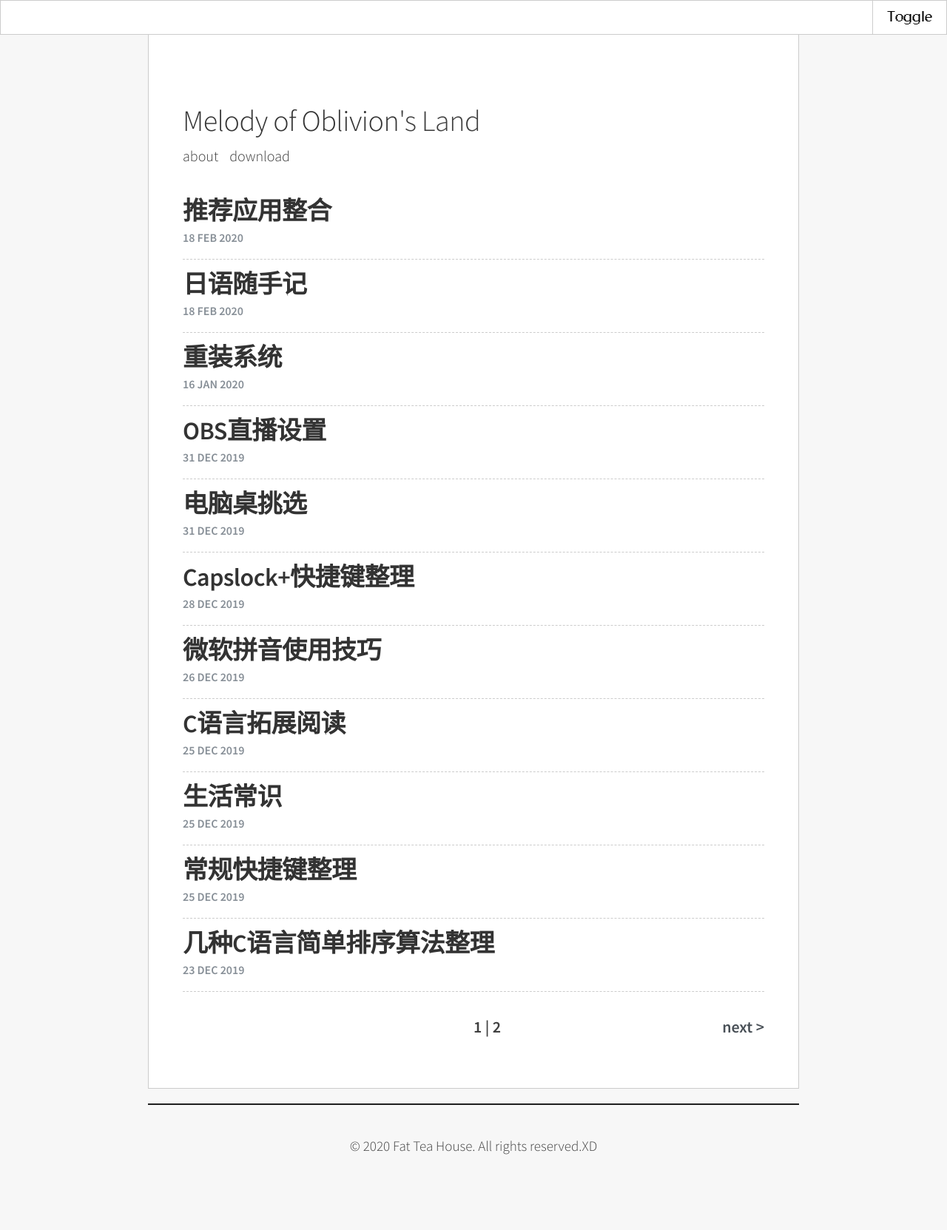
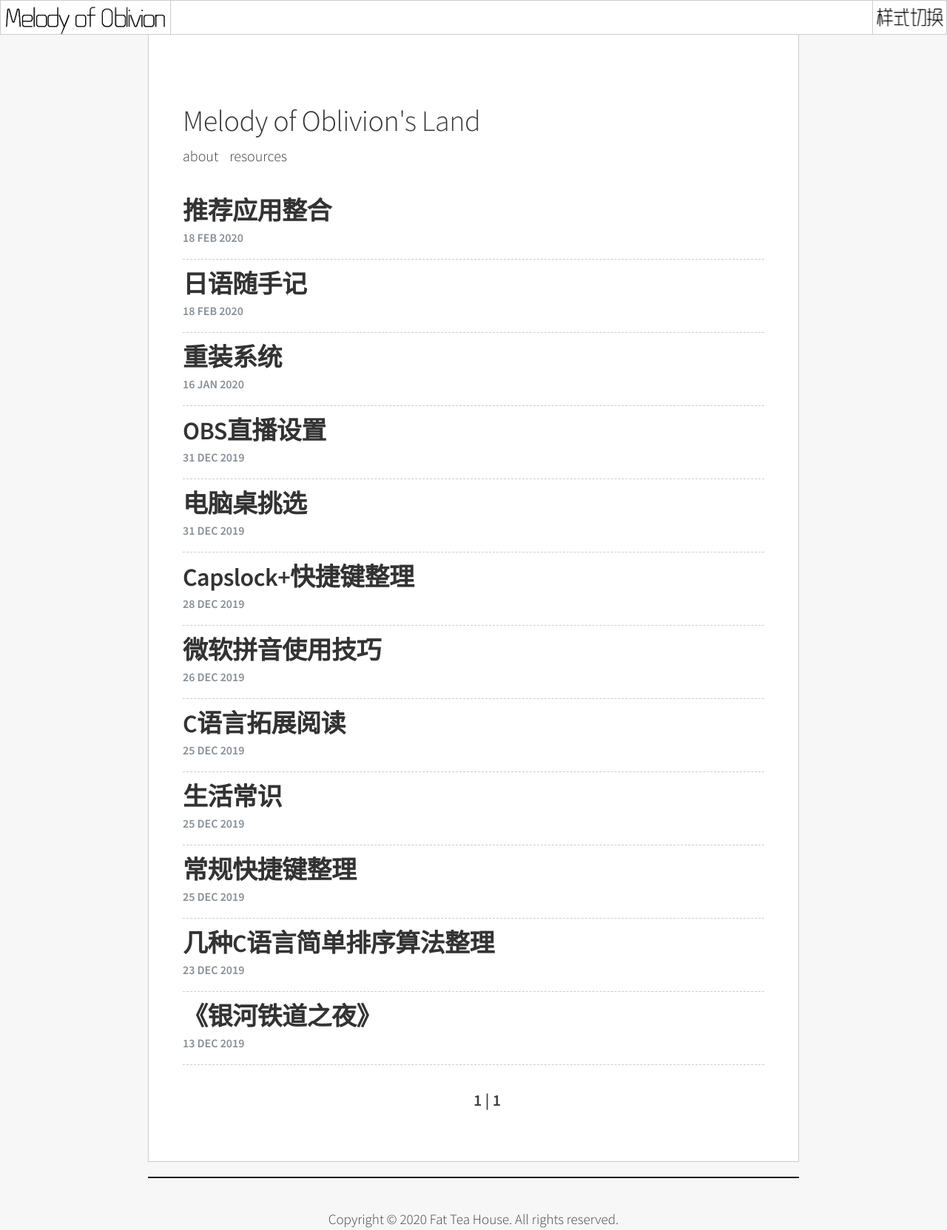
Before and after one commit to Melody-of-Oblivion/Melody-of-Oblivion.github.io, a Jekyll site: the page built from index.html, in a window 1280 px wide. Shown: the whole page at 74% size. Built offline with Jekyll 4.4.1, drawn with Linux system fonts in a browser that asks for light colours; the list of posts is cut into pages by our own code; comment, search, counter and statistics services are not loaded; before the commit the page ends 1564 px from its top, so only the background shows below that.

Commit message:
upload changes
build ver1.2.1

```diff
--- a/_config.yml
+++ b/_config.yml
@@ -18,7 +18,7 @@ baseurl:            ""
 permalink:          /:year-:month-:day/:title/
 
 # Pagination
-paginate:           11
+paginate:           12
 paginate_path:      /page:num/
 
 # Markdown
@@ -31,9 +31,9 @@ nav:
   - name:           "About"
     remote:         false
     localpath:      "about"
-  - name:           "Download"
+  - name:           "Resources"
     remote:         false
-    localpath:      "download"
+    localpath:      "resources"
 
 # Sass
 sass:
--- a/_includes/footer.html
+++ b/_includes/footer.html
@@ -1,6 +1,6 @@
 <div class="footer">
     <hr />
     <div>
-        © {{ site.copyright.year }} {{ site.copyright.name }}. All rights reserved.XD
+        Copyright © {{ site.copyright.year }} {{ site.copyright.name }}. All rights reserved.
     </div>
 </div>
--- a/_includes/func.html
+++ b/_includes/func.html
@@ -1,5 +1,6 @@
 <div class="toptb" >
     <a class="cssmenu" onmouseover=$(".csstoggle").fadeIn(200); onmouseout=$(".csstoggle").fadeOut(50);></a>
+    <a class="tomain" href="/"></a>
 </div>
 <div class="csstoggle" style="display: none" onmouseover=$(".csstoggle").fadeIn(50); onmouseout=$(".csstoggle").fadeOut(200);>
     <a class="csstoggle-btn1" onclick="btn1();" title="点击切换到样式1"></a>
--- a/_includes/head.html
+++ b/_includes/head.html
@@ -1,4 +1,5 @@
 <head>
+{% seo %}
 <meta charset="utf-8">
 <meta name="viewport" content="width=device-width, initial-scale=1">
 <title>{% if page.title %}{{ page.title }}{% else %}{{ site.name }}{% endif %}</title>
--- a/assets/css/style.scss
+++ b/assets/css/style.scss
@@ -1,7 +1,6 @@
 ---
 sitemap: false
 ---
-
 * {
   -webkit-box-sizing: border-box;
      -moz-box-sizing: border-box;
@@ -268,7 +267,7 @@ tbody tr:nth-child(odd) th {
 
 .container {
   max-width: 44rem;
-  padding: 3.5rem 1.3rem 2.5rem;
+  padding: 4rem 1.3rem 2.5rem;
   margin-left:  auto;
   margin-right: auto;
 
@@ -419,8 +418,24 @@ tbody tr:nth-child(odd) th {
   zoom: 1;
 }
 
+.tomain {
+  left: 0px;
+  top: 0px;
+  height: 45px;
+  width: 100px;
+  background-image: url(../img/mainbt-s.png);
+  background-repeat: no-repeat;
+  position: absolute;
+  border-right: 1px solid #ccc;
+
+  @media (min-width: 38rem){
+    background-image: url(../img/mainbt-l.png);
+    width: 230px;
+  }
+}
+
 .cssmenu {
-    background-image: url(../img/t1.png);
+    background-image: url(../img/to.png);
     background-position: center;
     background-repeat: no-repeat;
     position: absolute;
@@ -438,7 +453,7 @@ tbody tr:nth-child(odd) th {
     position: absolute;
 
     &-btn1 {
-        background-image: url(../img/s1.png);
+        background-image: url(../img/select1.png);
         background-position: center;
         background-repeat: no-repeat;
         width: 5rem;
@@ -448,7 +463,7 @@ tbody tr:nth-child(odd) th {
         border: 1px solid #ccc;
     }
     &-btn2 {
-        background-image: url(../img/s2.png);
+        background-image: url(../img/select2.png);
         background-position: center;
         background-repeat: no-repeat;
         width: 5rem;
```
Also changed, not shown: about.md (+1 -7 lines), download.md (deleted, +0 -112 lines), resources.md (added, +112 -0 lines), README.md (added), assets/img/mainbt-l.png (added), assets/img/mainbt-s.png (added), assets/img/s1.png (deleted), assets/img/s2.png (deleted), assets/img/select1.png (added), assets/img/select2.png (added), assets/img/t1.png (deleted), assets/img/to.png (added).
